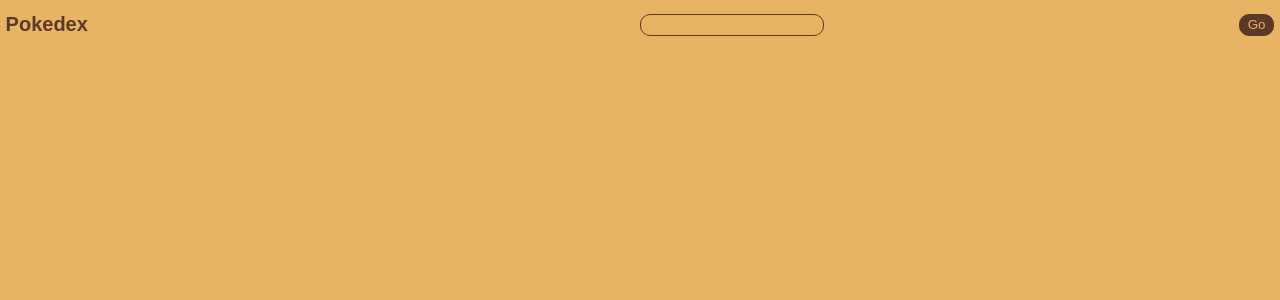
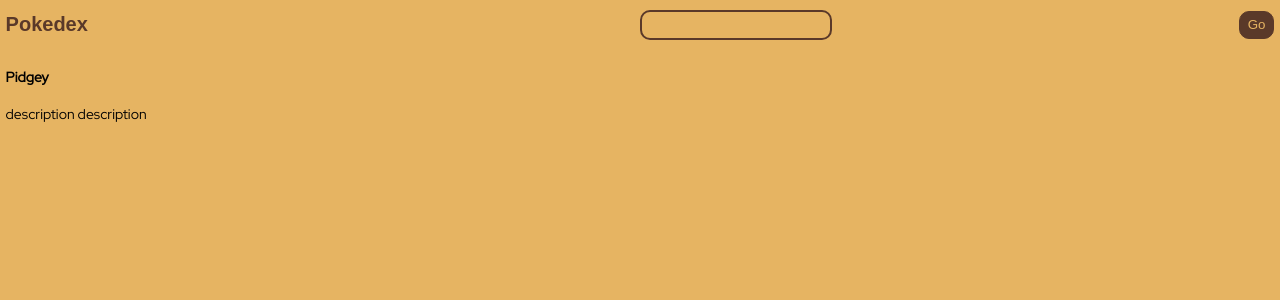
Before and after one commit to laetit/pokedex, a React (Create React App) app: page / in a window 1280 px wide. Shown: the top 300 px of the page. Built offline with nearby package versions, Linux system fonts and the light colour scheme; no server answers; a web font is replaced by a local one.

Commit message:
organizacao de codigo

```diff
--- /dev/null
+++ b/src/components/PokeCard/PokeCard.js
@@ -0,0 +1,12 @@
+import React from 'react';
+
+const PokeCard = () => {
+    return (
+        <div>
+            <h4>Pidgey</h4>
+            <p>description description</p>
+        </div>
+    )
+}
+
+export default PokeCard;
--- /dev/null
+++ b/src/components/PokeCard/index.js
@@ -0,0 +1,3 @@
+import PokeCard from './PokeCard';
+
+export default PokeCard;
--- a/src/screen/Pokedex/Pokedex.js
+++ b/src/screen/Pokedex/Pokedex.js
@@ -1,6 +1,7 @@
 import React, { useEffect, useState } from 'react';
 import { ContentPokedex, HeaderPokedex, ContentSearch } from './Pokedex.style';
 import { requestPokeApi } from '../../service/getPokemonData';
+import PokeCard from '../../components/PokeCard/PokeCard';
 
 const Pokedex = () => {
 
@@ -21,6 +22,7 @@
                     <button>Go</button>
                 </ContentSearch>
             </HeaderPokedex>
+            <PokeCard/>
         </ContentPokedex>
     )
 }
--- a/src/service/getPokemonData.js
+++ b/src/service/getPokemonData.js
@@ -1,8 +1,7 @@
-import React from 'react';
 import { HOST } from './endpoint';
 
 export const requestPokeApi = () => {
-    fetch(HOST + 'pokedex/1', {
+    fetch(HOST + 'pokemon/', {
         method: 'GET'
     }).then(response => {
         console.log(response.json())
--- a/src/style/main.js
+++ b/src/style/main.js
@@ -25,9 +25,9 @@
     input, select {
         color: ${themeColor.text};
         background-color: transparent;
-        border: 1px solid ${themeColor.secondary};
+        border: 2px solid ${themeColor.secondary};
         border-radius: 10px;
-        padding: .2em;
+        padding: .4em;
     }
 
     input:hover, select:hover {
@@ -42,7 +42,7 @@
         background-color: ${themeColor.secondary};
         color: ${themeColor.lightText};
         border-radius: 10px;
-        padding: .2em .6em;
+        padding: .4em .6em;
     }
 
     button:hover {
```
Also changed, not shown: src/components/PokeCard/PokeCard.style.js (added).
